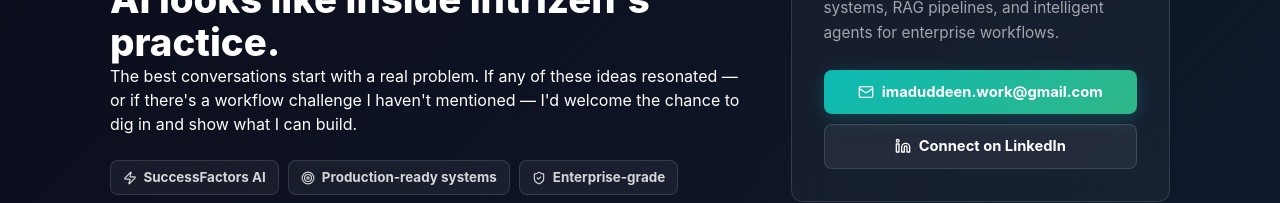
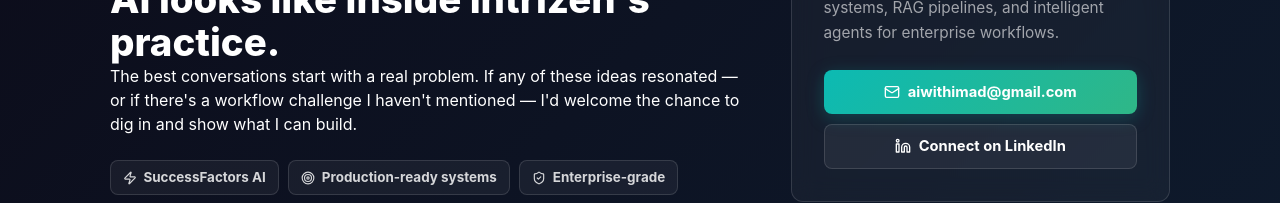
Before and after one commit to ImaduddeenKhan/IMAD-PORTFOLIO, a Next.js app: page /intrizenximad in a window 1280 px wide. Shown: the part 5110-5313 px from the top of the page. Built offline with nearby package versions, Linux system fonts and the light colour scheme; no server answers.

Commit message:
added intrizen

```diff
--- a/app/intrizenximad/page.jsx
+++ b/app/intrizenximad/page.jsx
@@ -330,7 +330,7 @@ export default function IntrizenPage() {
                 rel="noreferrer"
               >
                 <Mail aria-hidden="true" size={16} />
-                imaduddeen.work@gmail.com
+                aiwithimad@gmail.com
               </a>
               <a
                 href="https://www.linkedin.com/in/imadkhan-ai-ml"
```
